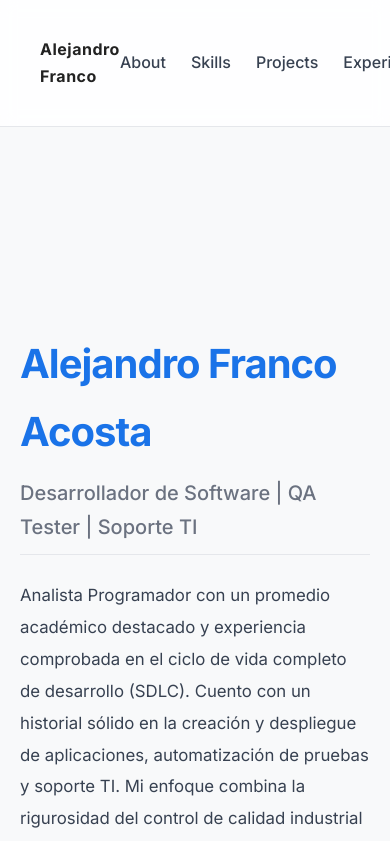
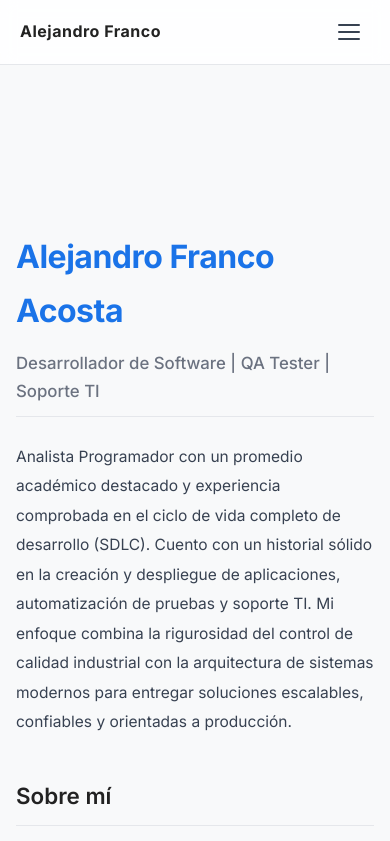
Before and after one commit to Alex-af-2024/portafolio-af, a React (Vite) app: page / in a window 390 px wide. Shown: the top 841 px of the page. Built offline with nearby package versions, Linux system fonts and the light colour scheme.

Commit message:
Renderizado movil 2.0

```diff
--- a/src/components/Experience/Experience.css
+++ b/src/components/Experience/Experience.css
@@ -28,3 +28,18 @@ body.dark .company {
 body.dark .experience-description {
   color: #d1d5db;
 }
+
+@media (max-width: 640px) {
+  .timeline {
+    padding-left: 14px;
+  }
+
+  .experience-description {
+    max-width: 100%;
+    font-size: 0.97rem;
+  }
+
+  .timeline-item {
+    margin-bottom: 28px;
+  }
+}
--- a/src/components/Footer/Footer.css
+++ b/src/components/Footer/Footer.css
@@ -20,3 +20,10 @@ body.dark .footer {
 body.dark .footer-text {
   color: #cbd5e1;
 }
+
+@media (max-width: 640px) {
+  .footer {
+    padding: 40px 0;
+    margin-top: 50px;
+  }
+}
--- a/src/components/Hero/Hero.css
+++ b/src/components/Hero/Hero.css
@@ -30,3 +30,23 @@ body.dark .hero-headline {
 body.dark .hero-description {
   color: #d1d5db;
 }
+
+@media (max-width: 640px) {
+  .hero {
+    padding: 40px 0 40px 0;
+  }
+
+  .hero-name {
+    font-size: 2rem;
+    letter-spacing: -0.5px;
+  }
+
+  .hero-headline {
+    font-size: 1.05rem;
+  }
+
+  .hero-description {
+    font-size: 0.97rem;
+    max-width: 100%;
+  }
+}
--- a/src/components/Navbar/Navbar.css
+++ b/src/components/Navbar/Navbar.css
@@ -1,3 +1,6 @@
+/* ========================
+   NAVBAR BASE
+======================== */
 .navbar {
   position: fixed;
   top: 0;
@@ -16,6 +19,16 @@
   font-weight: 700;
   font-size: 1rem;
   letter-spacing: 0.5px;
+  z-index: 1001;
+}
+
+/* ========================
+   DESKTOP: nav-right group
+======================== */
+.nav-right {
+  display: flex;
+  align-items: center;
+  gap: 0;
 }
 
 .nav-links a {
@@ -47,9 +60,120 @@
   background-color: #f3f4f6;
 }
 
-
 .dark-toggle {
   font-size: 12px;
   line-height: 1;
   padding: 6px 10px;
 }
+
+/* ========================
+   HAMBURGER BUTTON
+======================== */
+.hamburger {
+  display: none;
+  flex-direction: column;
+  justify-content: center;
+  gap: 5px;
+  width: 36px;
+  height: 36px;
+  background: transparent;
+  border: none;
+  padding: 4px;
+  cursor: pointer;
+  margin-left: 0;
+  z-index: 1001;
+}
+
+.hamburger-line {
+  display: block;
+  width: 22px;
+  height: 2px;
+  background-color: #374151;
+  border-radius: 2px;
+  transition: all 0.3s ease;
+}
+
+/* ==============================
+   MOBILE: breakpoint ≤ 640px
+============================== */
+@media (max-width: 640px) {
+  .navbar {
+    padding: 14px 20px;
+    flex-wrap: wrap;
+  }
+
+  .hamburger {
+    display: flex;
+  }
+
+  /* Dropdown panel */
+  .nav-right {
+    display: none;
+    flex-direction: column;
+    align-items: flex-start;
+    width: 100%;
+    padding: 16px 0 8px 0;
+    gap: 12px;
+    border-top: 1px solid #e5e7eb;
+    margin-top: 10px;
+  }
+
+  .nav-right.nav-open {
+    display: flex;
+  }
+
+  .nav-links {
+    display: flex;
+    flex-direction: column;
+    gap: 14px;
+  }
+
+  .nav-links a {
+    margin-right: 0;
+    font-size: 1rem;
+  }
+
+  .controls {
+    display: flex;
+    flex-wrap: wrap;
+    gap: 8px;
+  }
+
+  .controls button {
+    margin-left: 0;
+  }
+}
+
+/* ========================
+   DARK MODE
+======================== */
+body.dark .navbar {
+  background-color: rgba(17, 24, 39, 0.9);
+  border-bottom: 1px solid #ced3da;
+}
+
+body.dark .nav-links a {
+  color: #e5e7eb;
+}
+
+body.dark .nav-links a:hover {
+  color: #60a5fa;
+}
+
+body.dark .controls button {
+  background-color: #1f2937;
+  border: 1px solid #374151;
+  color: #e5e7eb;
+}
+
+body.dark .controls button:hover {
+  background-color: #374151;
+}
+
+body.dark .hamburger-line {
+  background-color: #e5e7eb;
+}
+
+body.dark .nav-right {
+  border-top-color: #374151;
+}
--- a/src/components/Navbar/Navbar.jsx
+++ b/src/components/Navbar/Navbar.jsx
@@ -1,11 +1,29 @@
+import { useState } from "react";
 import "./Navbar.css";
 
 export default function Navbar({ setLang, darkMode, setDarkMode }) {
+  const [menuOpen, setMenuOpen] = useState(false);
+
+  const handleNavClick = () => setMenuOpen(false);
+
   return (
     <nav className="navbar">
       <div className="navbar-logo">Alejandro Franco</div>
 
-      <div className="nav-links">
+      {/* Hamburger button */}
+      <button
+        className="hamburger"
+        aria-label="Toggle menu"
+        onClick={() => setMenuOpen(!menuOpen)}
+      >
+        <span className={`hamburger-line ${menuOpen ? "open" : ""}`}></span>
+        <span className={`hamburger-line ${menuOpen ? "open" : ""}`}></span>
+        <span className={`hamburger-line ${menuOpen ? "open" : ""}`}></span>
+      </button>
+
+      {/* Nav links + controls (desktop & mobile) */}
+      <div className={`nav-right ${menuOpen ? "nav-open" : ""}`}>
+        <div className="nav-links" onClick={handleNavClick}>
           <a href="#about">About</a>
           <a href="#skills">Skills</a>
           <a href="#projects">Projects</a>
@@ -13,8 +31,8 @@ export default function Navbar({ setLang, darkMode, setDarkMode }) {
         </div>
 
         <div className="controls">
-        <button onClick={() => setLang("en")}>EN</button>
-        <button onClick={() => setLang("es")}>ES</button>
+          <button onClick={() => { setLang("en"); handleNavClick(); }}>EN</button>
+          <button onClick={() => { setLang("es"); handleNavClick(); }}>ES</button>
           <button
             className="dark-toggle"
             onClick={() => setDarkMode(!darkMode)}
@@ -23,6 +41,7 @@ export default function Navbar({ setLang, darkMode, setDarkMode }) {
             {darkMode ? "☀️" : "🌙"}
           </button>
         </div>
+      </div>
     </nav>
   );
 }
--- a/src/components/Projects/Projects.css
+++ b/src/components/Projects/Projects.css
@@ -56,3 +56,13 @@ body.dark .project-description {
 body.dark .project-tech {
   color: #94a3b8;
 }
+
+@media (max-width: 640px) {
+  .projects-grid {
+    grid-template-columns: 1fr;
+  }
+
+  .project-card {
+    padding: 18px;
+  }
+}
--- a/src/components/Skills/Skills.css
+++ b/src/components/Skills/Skills.css
@@ -32,3 +32,9 @@
 .skill-item {
   margin-bottom: 8px;
 }
+
+@media (max-width: 640px) {
+  .skills-grid {
+    grid-template-columns: 1fr;
+  }
+}
--- a/src/index.css
+++ b/src/index.css
@@ -148,3 +148,29 @@ body.dark .controls button {
 body.dark .controls button:hover {
   background-color: #374151;
 }
+
+/* =========================
+   RESPONSIVE - MOBILE
+========================= */
+
+@media (max-width: 640px) {
+  body {
+    padding-top: 70px;
+  }
+
+  .container {
+    padding: 20px 16px;
+  }
+
+  .section {
+    margin-bottom: 50px;
+  }
+
+  h1 {
+    font-size: 2rem;
+  }
+
+  h2 {
+    font-size: 1.4rem;
+  }
+}
```
Lines whose indentation alone changed are shown as unchanged.
